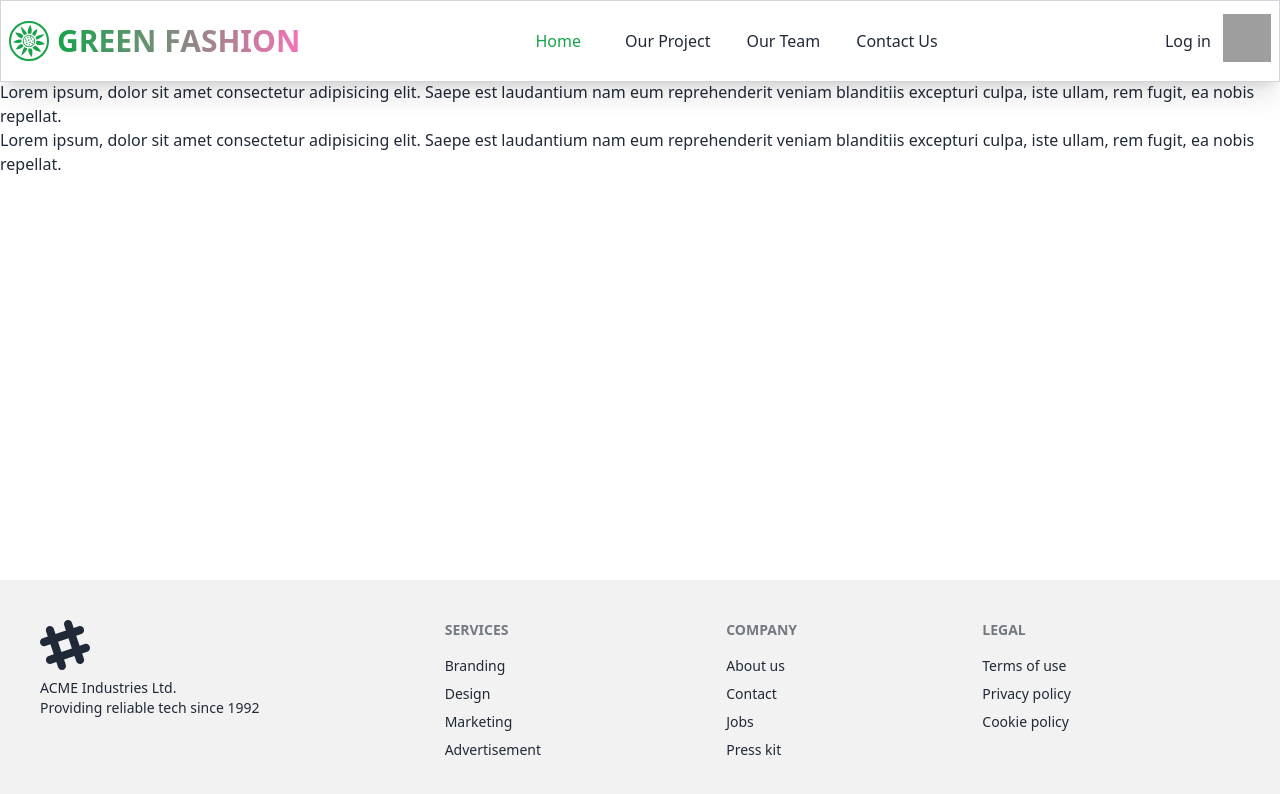
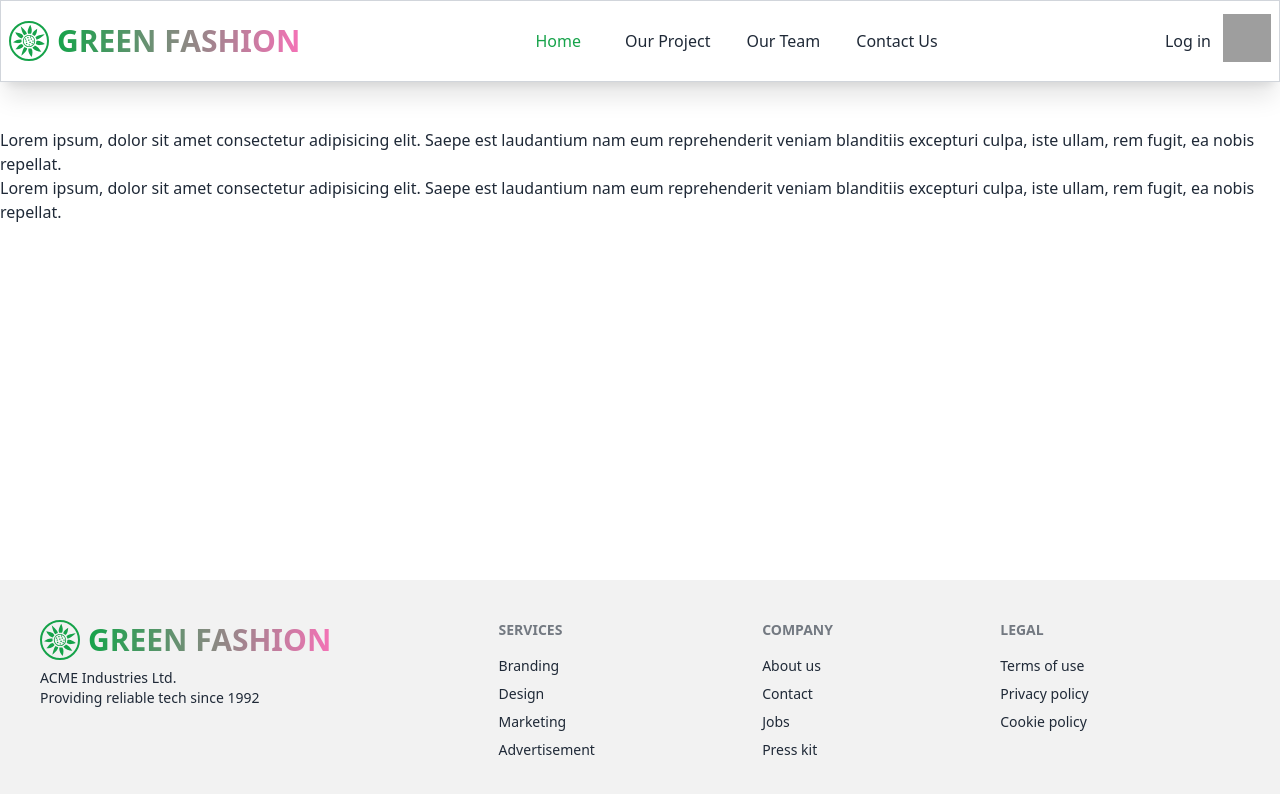
Before and after one commit to MukterHossain/green-fashion, a React (Vite) app: page / in a window 1280 px wide. Shown: the top 794 px of the page. Built offline with nearby package versions, Linux system fonts and the light colour scheme; grey boxes are pictures that could not be loaded.

Commit message:
added logo in  footer

```diff
--- a/package.json
+++ b/package.json
@@ -14,6 +14,7 @@
     "firebase": "^11.1.0",
     "localforage": "^1.10.0",
     "match-sorter": "^8.0.0",
+    "prop-types": "^15.8.1",
     "react": "^18.3.1",
     "react-dom": "^18.3.1",
     "react-icons": "^5.4.0",
--- a/src/Pages/Home/Home.jsx
+++ b/src/Pages/Home/Home.jsx
@@ -2,9 +2,10 @@
 
 const Home = () => {
     return (
-        <div>
+        <div className="mt-12">
             <p>Lorem ipsum, dolor sit amet consectetur adipisicing elit. Saepe est laudantium nam eum reprehenderit veniam blanditiis excepturi culpa, iste ullam, rem fugit, ea nobis repellat.</p>
             <p>Lorem ipsum, dolor sit amet consectetur adipisicing elit. Saepe est laudantium nam eum reprehenderit veniam blanditiis excepturi culpa, iste ullam, rem fugit, ea nobis repellat.</p>
+
         </div>
     );
 };
--- a/src/Share/Footer.jsx
+++ b/src/Share/Footer.jsx
@@ -1,3 +1,5 @@
+import { GiSunflower } from "react-icons/gi";
+import { Link } from "react-router-dom";
 
 
 const Footer = () => {
@@ -5,17 +7,12 @@ const Footer = () => {
     <div>
       <footer className="footer bg-base-200 text-base-content p-10">
         <aside>
-          <svg
-            width="50"
-            height="50"
-            viewBox="0 0 24 24"
-            xmlns="http://www.w3.org/2000/svg"
-            fillRule="evenodd"
-            clipRule="evenodd"
-            className="fill-current"
-          >
-            <path d="M22.672 15.226l-2.432.811.841 2.515c.33 1.019-.209 2.127-1.23 2.456-1.15.325-2.148-.321-2.463-1.226l-.84-2.518-5.013 1.677.84 2.517c.391 1.203-.434 2.542-1.831 2.542-.88 0-1.601-.564-1.86-1.314l-.842-2.516-2.431.809c-1.135.328-2.145-.317-2.463-1.229-.329-1.018.211-2.127 1.231-2.456l2.432-.809-1.621-4.823-2.432.808c-1.355.384-2.558-.59-2.558-1.839 0-.817.509-1.582 1.327-1.846l2.433-.809-.842-2.515c-.33-1.02.211-2.129 1.232-2.458 1.02-.329 2.13.209 2.461 1.229l.842 2.515 5.011-1.677-.839-2.517c-.403-1.238.484-2.553 1.843-2.553.819 0 1.585.509 1.85 1.326l.841 2.517 2.431-.81c1.02-.33 2.131.211 2.461 1.229.332 1.018-.21 2.126-1.23 2.456l-2.433.809 1.622 4.823 2.433-.809c1.242-.401 2.557.484 2.557 1.838 0 .819-.51 1.583-1.328 1.847m-8.992-6.428l-5.01 1.675 1.619 4.828 5.011-1.674-1.62-4.829z"></path>
-          </svg>
+        <div className="flex items-center gap-x-2 ">
+            <Link to={'/'} className=" ">
+            <span className=""><GiSunflower   className=" text-green-600 hover:text-green-400  hover:animate-spin w-8 md:w-10 h-8 md:h-10 rounded-full border-2 border-spacing-2  border-green-600 hover:border-green-400 "></GiSunflower ></span>
+            </Link>
+            <h2 className="uppercase text-lg md:text-2xl xl:text-3xl font-bold"> <span className="bg-gradient-to-r  from-green-600 to-pink-400 text-transparent bg-clip-text animate-gradient">Green Fashion</span></h2>
+          </div>
           <p>
             ACME Industries Ltd.
             <br />
--- /dev/null
+++ b/src/components/Home/Banner.jsx
@@ -0,0 +1,11 @@
+
+
+const Banner = () => {
+    return (
+        <div>
+
+        </div>
+    );
+};
+
+export default Banner;
--- a/src/provider/AuthProvider.jsx
+++ b/src/provider/AuthProvider.jsx
@@ -1,14 +1,26 @@
 import { getAuth } from "firebase/auth";
+import PropTypes from 'prop-types';
 import app from "../firebase/firebase.config";
+import { createContext, useState } from "react";
 
 const auth = getAuth(app);
+const AuthContext = createContext(null)
 
-const AuthProvider = () => {
+const AuthProvider = ({children}) => {
+    const [user, setUser] = useState(null)
+    const [loading, setLoading] = useState(true)
+
+
+
+    const authInfo = {
+        user, loading
+    }
     return (
-        <div>
-
-        </div>
+        <AuthContext.Provider value={authInfo}>{children}</AuthContext.Provider>
     );
 };
+AuthProvider.propTypes ={
+    children: PropTypes.object,
+}
 
 export default AuthProvider;
```
Also changed, not shown: 1 other file (tests, documents, lock files or other folders).
